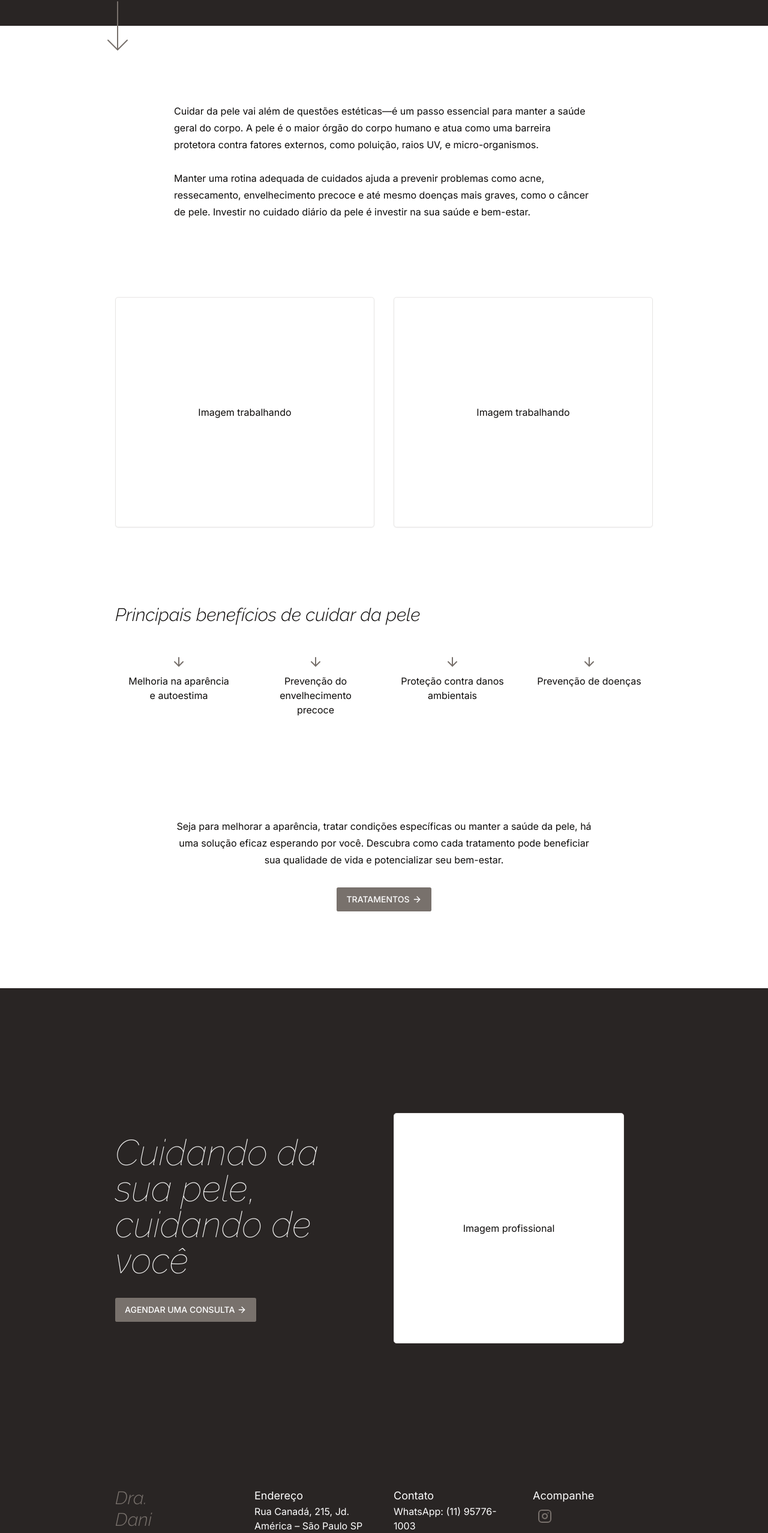
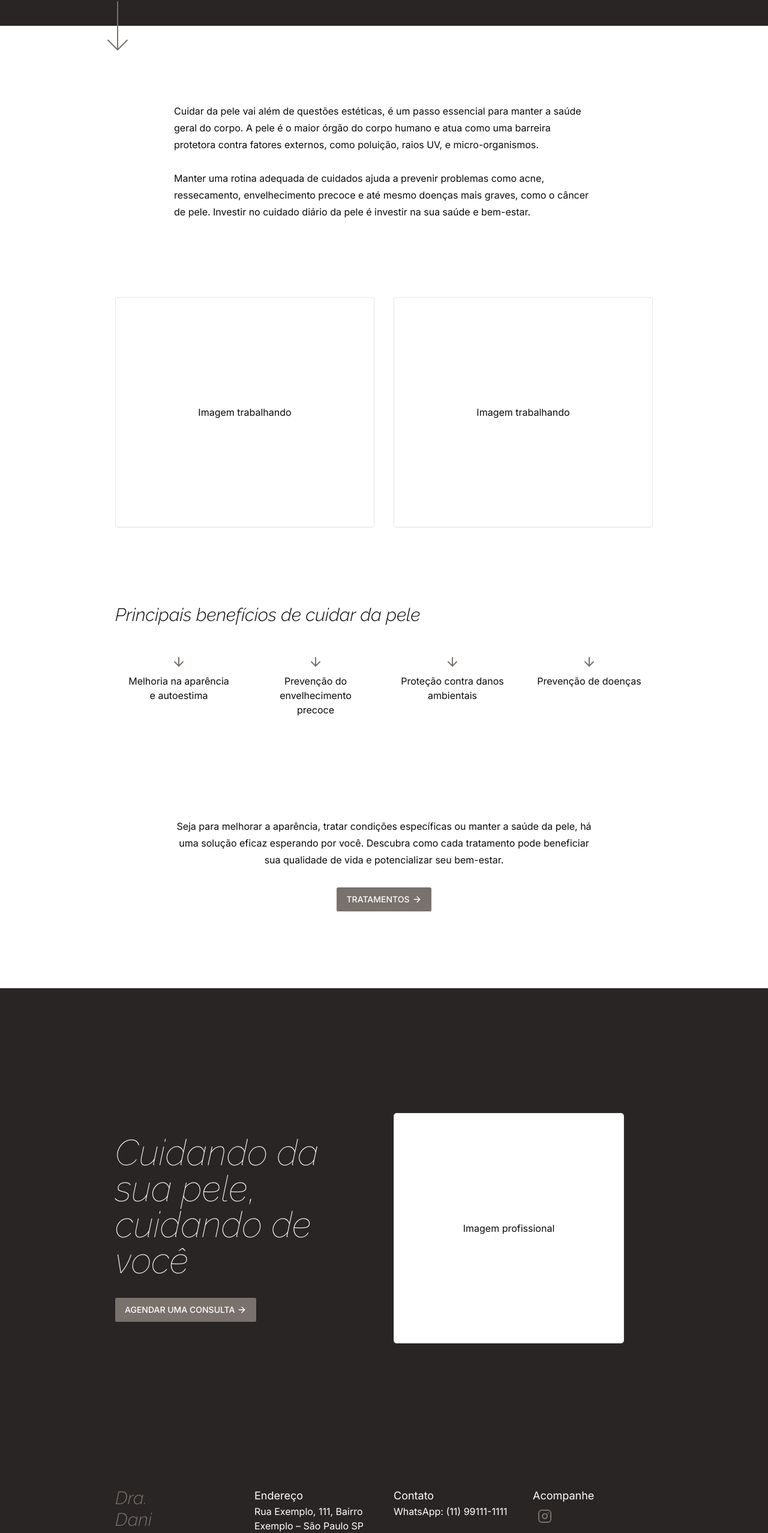
Before and after one commit to GabrielOtsugua/dani-portfolio, a Next.js app: page /saude-da-pele in a window 1280 px wide. Shown: the part 757-3312 px from the top of the page at 60% size. Built offline with nearby package versions, Linux system fonts and the light colour scheme.

Commit message:
corigir alguns detalhes de escrita

```diff
--- a/src/app/layout.tsx
+++ b/src/app/layout.tsx
@@ -38,11 +38,11 @@ export default function RootLayout({
             </div>
             <div className="">
               <p className="text-lg">Endereço</p>
-              <p>Rua Canadá, 215, Jd. América – São Paulo SP</p>
+              <p>Rua Exemplo, 111, Bairro Exemplo – São Paulo SP</p>
             </div>
             <div className="">
               <p className="text-lg">Contato</p>
-              <p>WhatsApp: (11) 95776-1003</p>
+              <p>WhatsApp: (11) 99111-1111</p>
             </div>
             <div className="">
               <p className="text-lg">Acompanhe</p>
--- a/src/app/portfolio/page.tsx
+++ b/src/app/portfolio/page.tsx
@@ -88,7 +88,7 @@ export default function Portfolio() {
         <div className="portfolio7 grid md:grid-cols-2 items-center gap-8">
           <div>
             <p className="leading-7">
-              Com um olhar atencioso e dedicação, Romana oferece cuidados
+              Com um olhar atencioso e dedicação, Danielle oferece cuidados
               dermatológicos com protocolos exclusivos e personalizados,
               proporcionando uma abordagem única para cada paciente. Seu
               comprometimento em tornar o tratamento mais leve e acessível
--- a/src/app/saude-da-pele/page.tsx
+++ b/src/app/saude-da-pele/page.tsx
@@ -73,7 +73,7 @@ export default function SaudeDaPele() {
       <Container className="space-y-32 py-32">
         <div className="saude4 w-full lg:w-[700px] m-auto leading-7">
           <p>
-            Cuidar da pele vai além de questões estéticas—é um passo essencial
+            Cuidar da pele vai além de questões estéticas, é um passo essencial
             para manter a saúde geral do corpo. A pele é o maior órgão do corpo
             humano e atua como uma barreira protetora contra fatores externos,
             como poluição, raios UV, e micro-organismos.
--- a/src/components/Menu.tsx
+++ b/src/components/Menu.tsx
@@ -43,7 +43,7 @@ export default function Menu() {
           <div>
             <div>
               <p className="text-lg">Endereço</p>
-              <p>Rua Canadá, 215, Jd. América – São Paulo SP</p>
+              <p>Rua Exemplo, 111, Bairro Exemplo – São Paulo SP</p>
             </div>
           </div>
 
```
